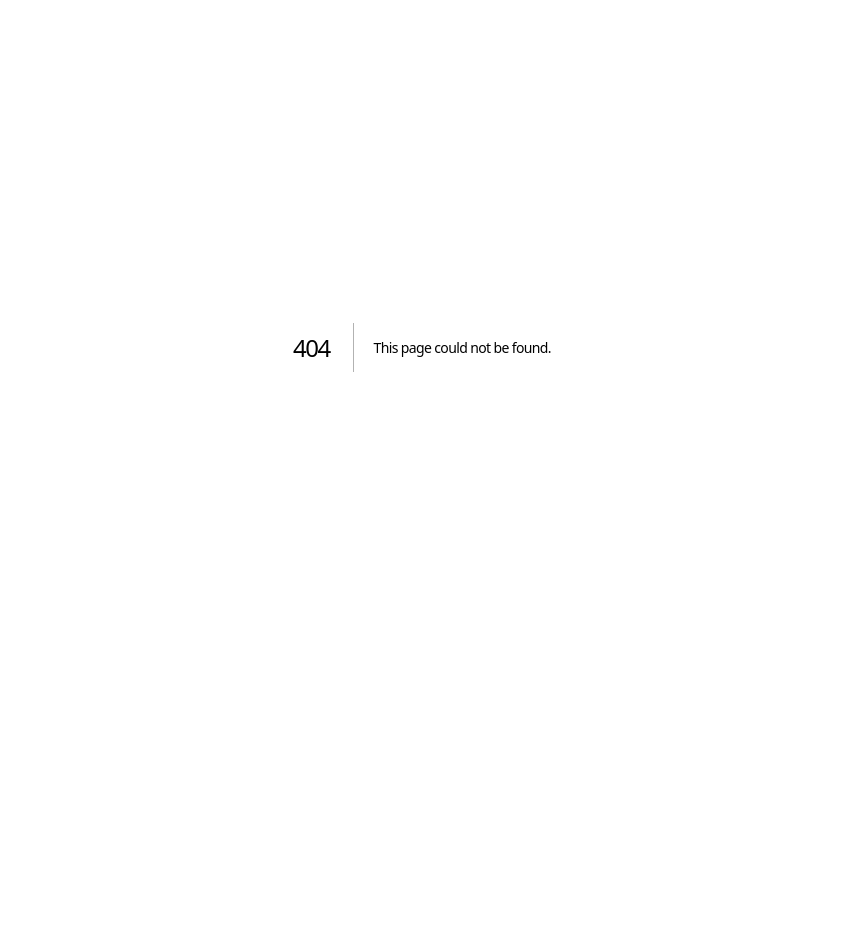
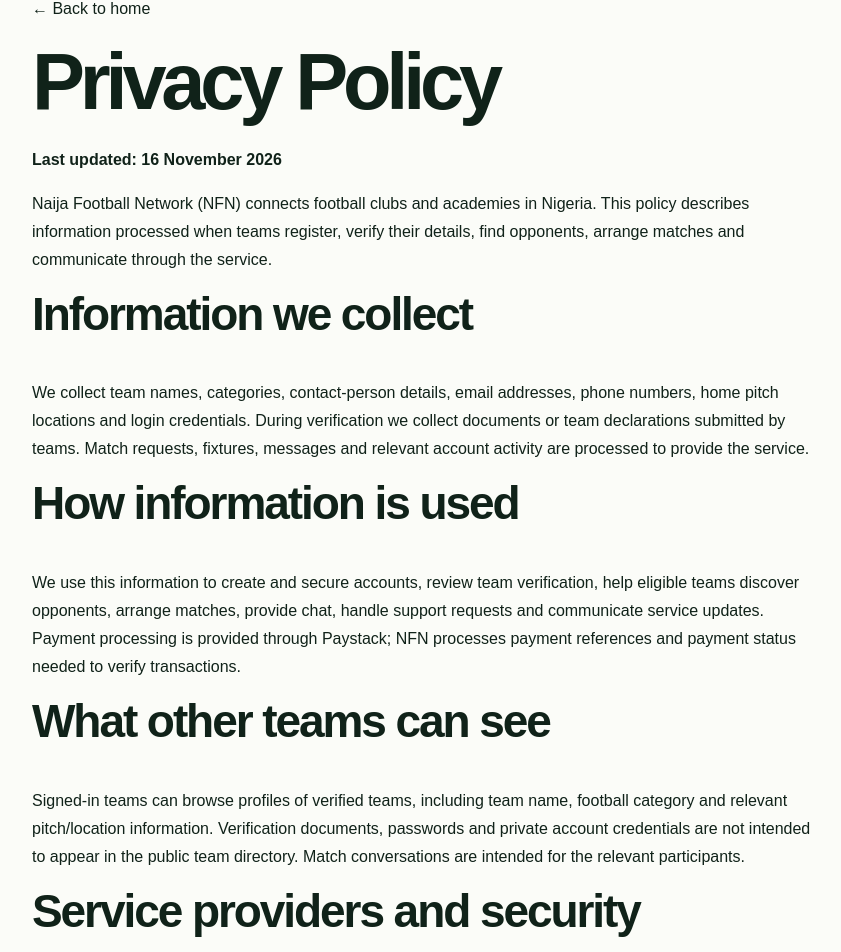
Before and after one commit to bashirhassan10/football-team-network-frontend, a Next.js app: page /privacy-policy in a window 1280 px wide. Before the commit this address had no page. Shown: the part 53-1005 px from the top of the page, without its empty margins (218-1059 px from the left). Before the commit the page ends 800 px from the top, so only its background shows below. Built offline with nearby package versions, Linux system fonts and the light colour scheme.

Commit message:
feat: add privacy policy draft for owner review

```diff
--- /dev/null
+++ b/app/privacy-policy/page.tsx
@@ -0,0 +1,14 @@
+import Link from "next/link";
+export const metadata={title:"Privacy Policy | Naija Football Network",description:"How Naija Football Network handles personal and team information."};
+export default function PrivacyPolicy(){return <main className="shell" style={{maxWidth:820,padding:"48px 20px 80px",lineHeight:1.75}}>
+<Link href="/">← Back to home</Link><h1>Privacy Policy</h1><p><strong>Last updated: 16 November 2026</strong></p>
+<p>Naija Football Network (NFN) connects football clubs and academies in Nigeria. This policy describes information processed when teams register, verify their details, find opponents, arrange matches and communicate through the service.</p>
+<h2>Information we collect</h2><p>We collect team names, categories, contact-person details, email addresses, phone numbers, home pitch locations and login credentials. During verification we collect documents or team declarations submitted by teams. Match requests, fixtures, messages and relevant account activity are processed to provide the service.</p>
+<h2>How information is used</h2><p>We use this information to create and secure accounts, review team verification, help eligible teams discover opponents, arrange matches, provide chat, handle support requests and communicate service updates. Payment processing is provided through Paystack; NFN processes payment references and payment status needed to verify transactions.</p>
+<h2>What other teams can see</h2><p>Signed-in teams can browse profiles of verified teams, including team name, football category and relevant pitch/location information. Verification documents, passwords and private account credentials are not intended to appear in the public team directory. Match conversations are intended for the relevant participants.</p>
+<h2>Service providers and security</h2><p>NFN uses third-party providers for hosting, database, document storage, email delivery and payment processing. Access to verification documents is restricted to the authorized verification workflow. No online service can guarantee absolute security.</p>
+<h2>Your choices and requests</h2><p>You may contact NFN to request access to, correction of, or deletion of personal information, subject to applicable legal and operational obligations. Some records may need to be retained where required by law or to resolve payment, security or dispute issues.</p>
+<h2>Children and youth teams</h2><p>NFN supports youth football categories. Team administrators should provide only information they are authorized to share and should not upload unnecessary personal information about children. NFN should be contacted about any privacy concerns involving a minor.</p>
+<h2>Updates and contact</h2><p>We may update this policy when the service changes. For privacy questions or requests, email <a href="mailto:support@naijafootballnetwork.com">support@naijafootballnetwork.com</a>.</p>
+<p><strong>Before publication:</strong> The NFN owner should confirm the operator's legal identity, service providers, retention periods and procedures for privacy requests, and obtain legal review where appropriate.</p>
+</main>}
```
